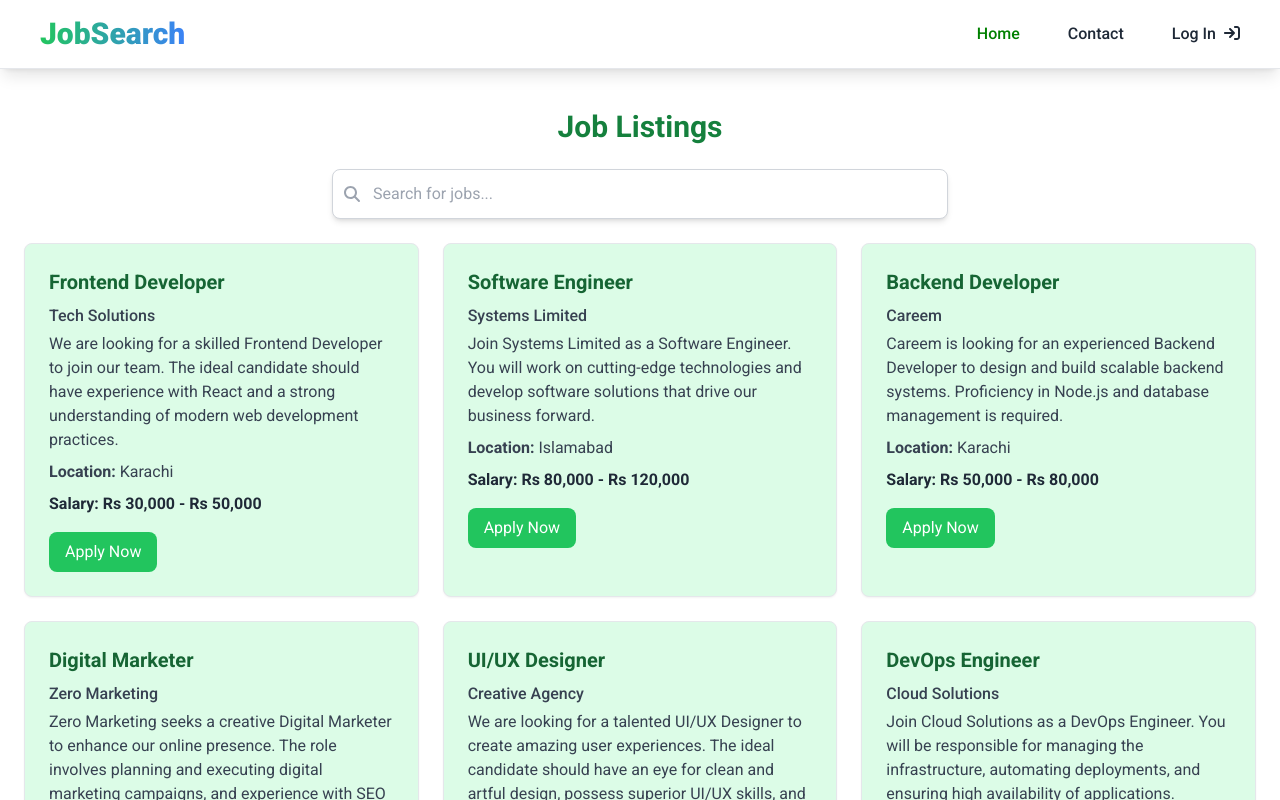
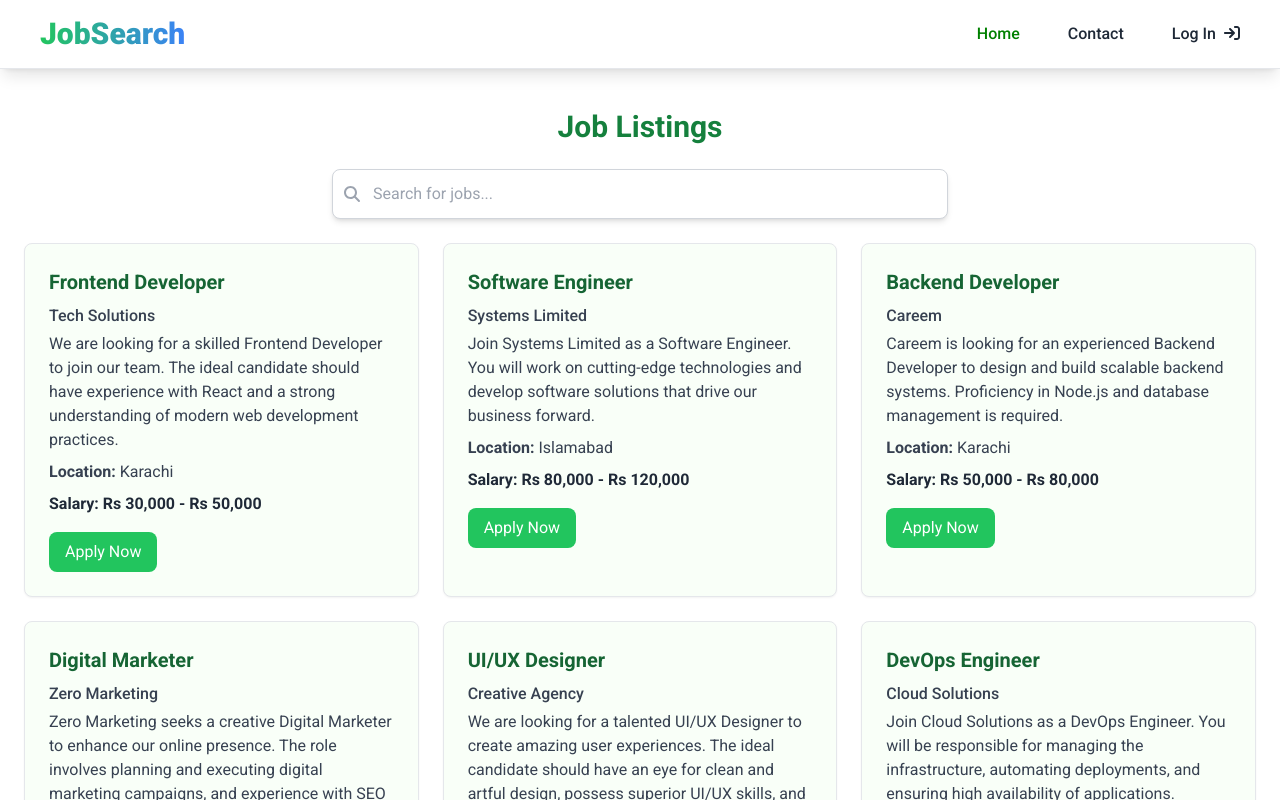
Before and after one commit to Saad0095/Job-Portal, a React (Vite) app: page / in a window 1280 px wide. Shown: the top 800 px of the page. Built offline with nearby package versions, Linux system fonts and the light colour scheme; the HTML template or start-up script is replaced by a standard one.

Commit message:
Finalizing Project

```diff
--- a/src/components/JobListing.jsx
+++ b/src/components/JobListing.jsx
@@ -48,7 +48,7 @@ const JobListing = () => {
           {filteredJobs.map((job) => (
             <div
               key={job.id}
-              className="bg-green-100 border border-gray-200 rounded-lg shadow-sm p-6 transition-all duration-300 ease-in-out transform hover:scale-105 hover:shadow-xl hover:border-green-500"
+              className="bg-[#f9fff8] border border-gray-200 rounded-lg shadow-sm p-6 transition-all duration-300 ease-in-out transform hover:scale-105 hover:shadow-xl hover:border-green-500"
             >
               <h2 className="text-xl font-semibold text-green-800 mb-2">
                 {job.title}
--- a/src/index.css
+++ b/src/index.css
@@ -6,8 +6,6 @@
 
 
 body {
-  /* font-family: 'Inter', sans-serif; */
-  /* font-family: "Open Sans", sans-serif; */
   font-family: "Roboto", sans-serif;
 }
 
```
